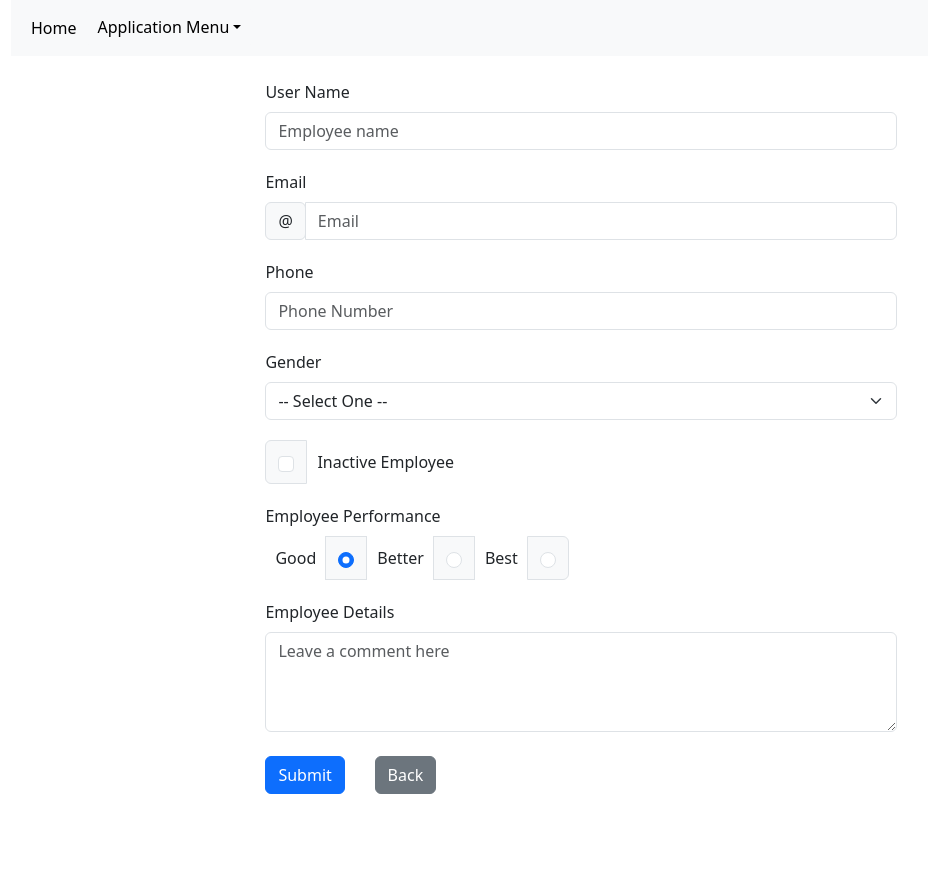
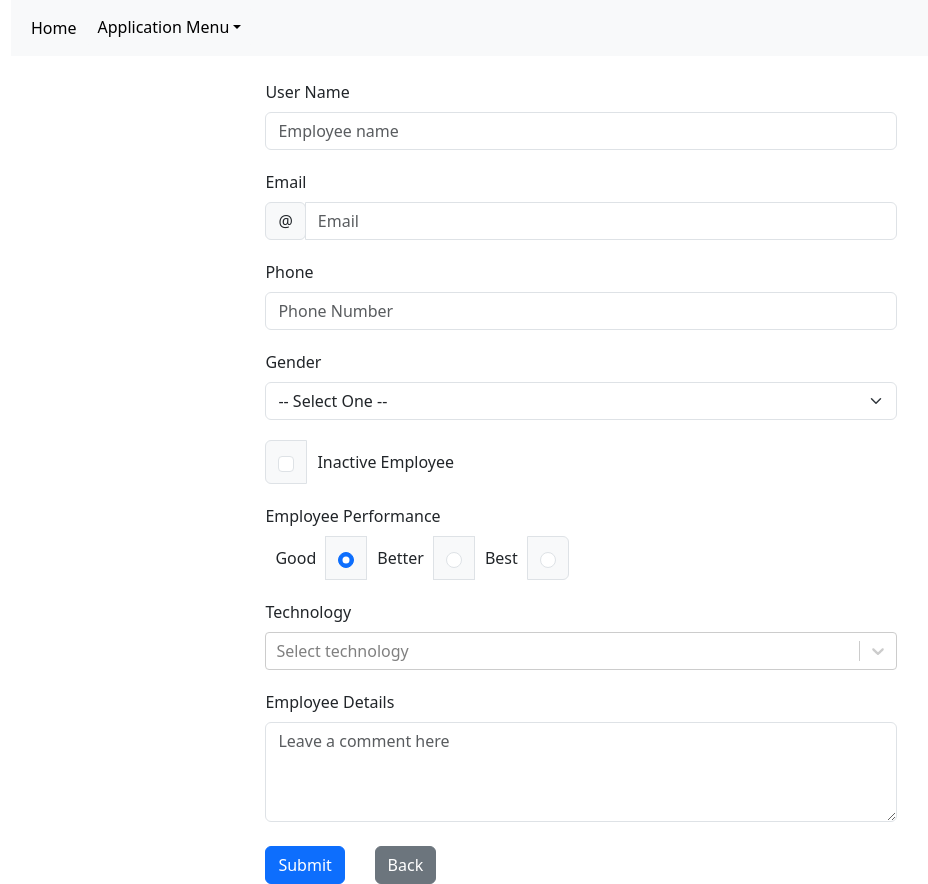
Before and after one commit to gitcoder-23/User-Data-React18, a React (Create React App) app: page /employee/add in a window 1280 px wide. Shown: the whole page, without its empty margins (59-987 px from the left). Before the commit the page ends 800 px from the top, so only its background shows below. Built offline with nearby package versions, Linux system fonts and the light colour scheme.

Commit message:
⚡️ Add multi done

```diff
--- a/db.json
+++ b/db.json
@@ -29,6 +29,70 @@
       "status": true,
       "performance": "better",
       "empdetails": "Hi "
+    },
+    {
+      "id": 1688219749460,
+      "employeename": "Khan Baba",
+      "email": "raja@yahoo.com",
+      "phone": "7894561258",
+      "gender": "female",
+      "status": true,
+      "performance": "better",
+      "empdetails": "Test Details",
+      "technology": [
+        {
+          "value": "nodejs",
+          "label": "Nodejs"
+        },
+        {
+          "value": "python",
+          "label": "Python"
+        },
+        {
+          "value": "angular",
+          "label": "Angular"
+        }
+      ]
+    },
+    {
+      "id": 1688219869852,
+      "employeename": "Krishna Jain",
+      "email": "kj@yahoo.com",
+      "phone": "432234423423",
+      "gender": "others",
+      "status": false,
+      "performance": "best",
+      "empdetails": "Jain Status",
+      "technology": [
+        {
+          "value": "reactjs",
+          "label": "Reactjs"
+        },
+        {
+          "value": "nodejs",
+          "label": "Nodejs"
+        },
+        {
+          "value": "javascript",
+          "label": "Javascript"
+        },
+        {
+          "value": "angular",
+          "label": "Angular"
+        },
+        {
+          "value": "next",
+          "label": "Next"
+        },
+        {
+          "value": "java",
+          "label": "Java"
+        },
+        {
+          "value": "python",
+          "label": "Python"
+        }
+      ]
     }
   ]
 }
--- a/package.json
+++ b/package.json
@@ -15,6 +15,7 @@
     "react-dom": "^18.2.0",
     "react-router-dom": "^6.11.2",
     "react-scripts": "5.0.1",
+    "react-select": "^5.7.3",
     "web-vitals": "^2.1.4"
   },
   "scripts": {
--- a/src/app_using_jsonserver/employeeCrud/EmployeeAdd.js
+++ b/src/app_using_jsonserver/employeeCrud/EmployeeAdd.js
@@ -2,9 +2,12 @@ import axios from 'axios';
 import React, { useState } from 'react';
 import { Button, Form, InputGroup } from 'react-bootstrap';
 import { useNavigate } from 'react-router-dom';
+import Select from 'react-select';
+import makeAnimated from 'react-select/animated';
 
 const EmployeeAdd = () => {
   const navigate = useNavigate();
+  const animatedComponents = makeAnimated();
   const [employeeState, setEmployeeState] = useState({
     empName: '',
     empEmail: '',
@@ -13,11 +16,22 @@ const EmployeeAdd = () => {
     activeEmp: false,
     empPerformance: 'good',
     empDetails: '',
+    techSkill: '',
   });
 
   const [message, setMessage] = useState('');
   const [error, setError] = useState(false);
   const [onBtnClick, setOnBtnClick] = useState(false);
+
+  const technology = [
+    { value: 'nodejs', label: 'Nodejs' },
+    { value: 'reactjs', label: 'Reactjs' },
+    { value: 'python', label: 'Python' },
+    { value: 'angular', label: 'Angular' },
+    { value: 'java', label: 'Java' },
+    { value: 'javascript', label: 'Javascript' },
+    { value: 'next', label: 'Next' },
+  ];
 
   const addEmployee = (evt) => {
     evt.preventDefault();
@@ -27,7 +41,8 @@ const EmployeeAdd = () => {
       !employeeState.empEmail ||
       !employeeState.empPhone ||
       !employeeState.empGender ||
-      !employeeState.empDetails
+      !employeeState.empDetails ||
+      !employeeState.techSkill
       // !employeeState.empPerformance
     ) {
       setError(true);
@@ -47,6 +62,7 @@ const EmployeeAdd = () => {
         status: employeeState.activeEmp,
         performance: employeeState.empPerformance,
         empdetails: employeeState.empDetails,
+        technology: employeeState.techSkill,
       };
       setOnBtnClick(false);
 
@@ -66,9 +82,10 @@ const EmployeeAdd = () => {
                 activeEmp: false,
                 empdetails: '',
                 empPerformance: 'good',
+                techSkill: '',
               });
               setMessage('');
-              navigate('/employeelist');
+              // navigate('/employeelist');
             }, 1000);
           }
         })
@@ -85,7 +102,16 @@ const EmployeeAdd = () => {
     }
   };
 
-  console.log('employeeState.empPerformance-->', employeeState.empPerformance);
+  const handleSkillChange = (tech) => {
+    console.log('tech->', tech);
+
+    setEmployeeState({
+      ...employeeState,
+      techSkill: [...tech],
+    });
+  };
+
+  console.log('employeeState.techSkill-->', employeeState.techSkill);
   return (
     <div className="container">
       <div className="row" style={{ width: '60%', margin: '0 auto' }}>
@@ -251,6 +277,23 @@ const EmployeeAdd = () => {
             </Form.Group>
 
             <Form.Group md="4" style={{ marginBottom: '20px' }}>
+              <Form.Label>Technology</Form.Label>
+              <Select
+                placeholder="Select technology"
+                options={technology}
+                isMulti
+                components={animatedComponents}
+                value={employeeState.techSkill}
+                onChange={(option) => handleSkillChange(option)}
+              />
+              {!employeeState.techSkill && onBtnClick === true ? (
+                <span style={{ color: 'red' }}>Select technology</span>
+              ) : (
+                <></>
+              )}
+            </Form.Group>
+
+            <Form.Group md="4" style={{ marginBottom: '20px' }}>
               <Form.Label>Employee Details</Form.Label>
               <Form.Control
                 as="textarea"
```
Also changed, not shown: 1 other file (tests, documents, lock files or other folders).
